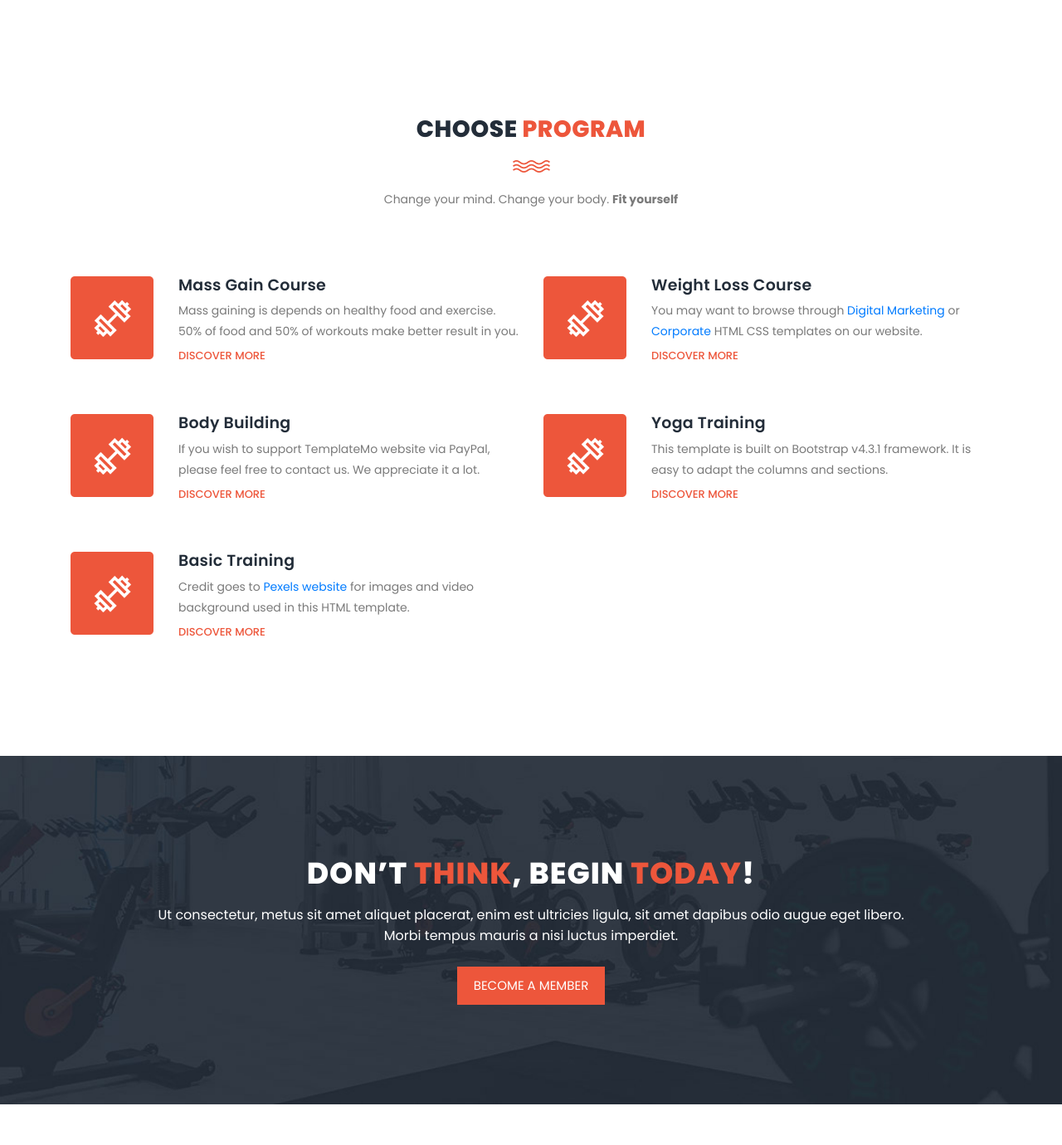
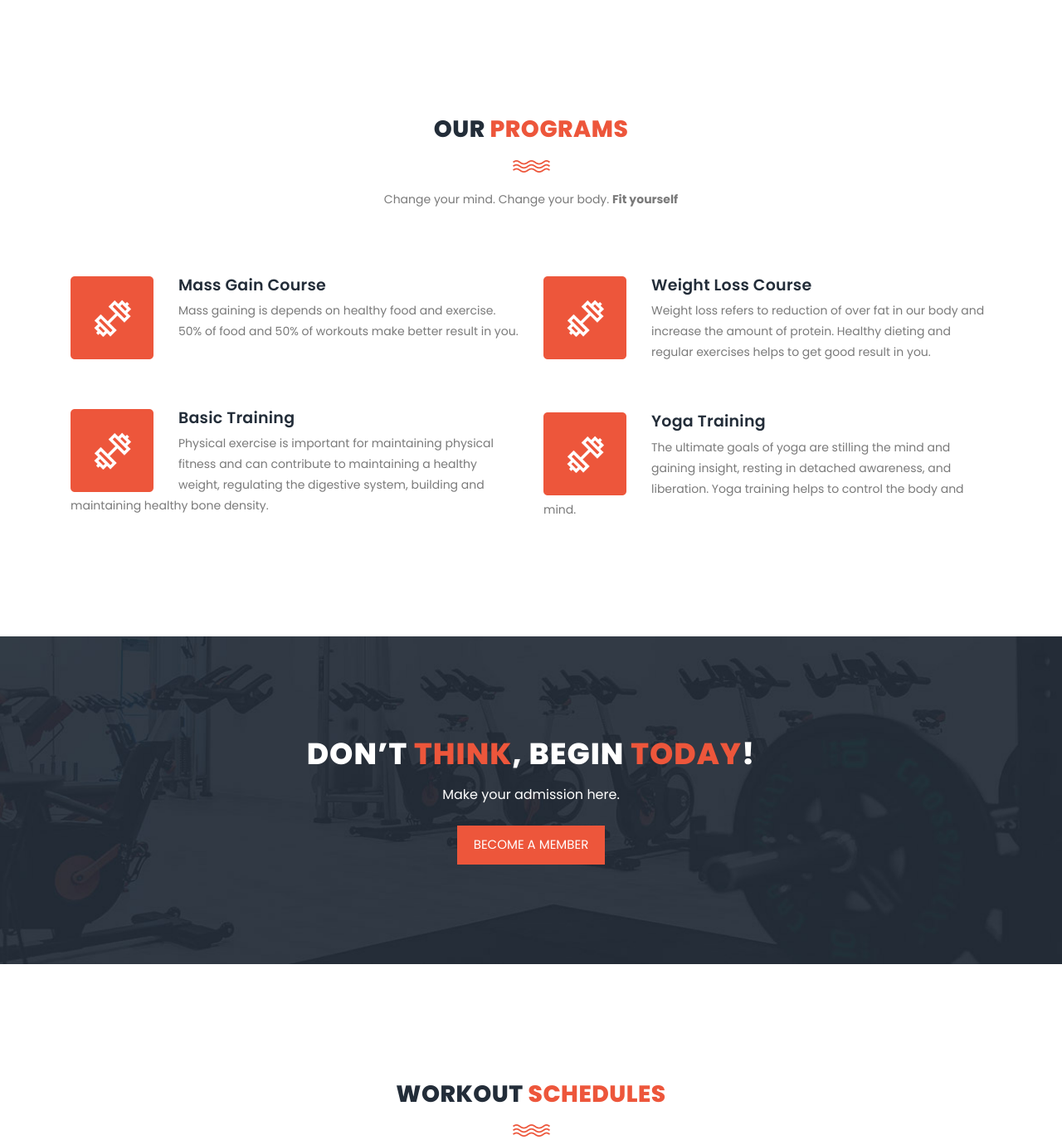
Before and after one commit to Shaheer-mhd/project, a Django app: page / in a window 1280 px wide. Shown: the part 801-2181 px from the top of the page at 83% size. Run offline with Django 4.2, Linux system fonts and the light colour scheme; some libraries are stand-ins or nearby versions.

Commit message:
vs code to git

```diff
--- a/mygym/settings.py
+++ b/mygym/settings.py
@@ -25,7 +25,7 @@ SECRET_KEY = 'django-insecure-53!u&0od4-%@#7$@f1!+mf-!c(mhvv-u+!p#4!zfy0(*f%ae$0
 # SECURITY WARNING: don't run with debug turned on in production!
 DEBUG = True
 
-ALLOWED_HOSTS = []
+ALLOWED_HOSTS = ['3.86.50.24']
 
 
 # Application definition
--- a/templates/index.html
+++ b/templates/index.html
@@ -18,6 +18,8 @@
   border-radius: 50%;
   display: inline-block;
 }
+
+
 
 
     </style>
@@ -65,7 +67,7 @@
                     <!-- ***** Menu Start ***** -->
                     <ul class="nav">
                         <li class="scroll-to-section"><a href="#top" class="active">Home</a></li>
-                        <li class="scroll-to-section"><a href="#features">About</a></li>
+                        <li class="scroll-to-section"><a href="#features">Programs</a></li>
                         <li class="scroll-to-section"><a href="#our-classes">Classes</a></li>
                         <li class="scroll-to-section"><a href="#schedule">Schedules</a></li>
                         <li class="scroll-to-section"><a href="#contact-us">Contact</a></li>
@@ -106,7 +108,7 @@
         <div class="row">
             <div class="col-lg-6 offset-lg-3">
                 <div class="section-heading">
-                    <h2>Choose <em>Program</em></h2>
+                    <h2>Our <em>Programs</em></h2>
                     <img src="{% static 'assets/images/line-dec.png' %}" alt="waves">
                     <p>Change your mind. Change your body. <b>Fit yourself</b></p>
                 </div>
@@ -121,29 +123,20 @@
                             <h4>Mass gain course</h4>
                             <p>Mass gaining is depends on healthy food and exercise. 50% of food and 50% of workouts
                                 make better result in you.</p>
-                            <a href="{% url 'home:gain' %}" class="text-button">Discover More</a>
+
                         </div>
                     </li>
-                    <li class="feature-item">
-                        <div class="left-icon">
-                            <img src="{% static 'assets/images/features-first-icon.png' %}" alt="second one">
-                        </div>
-                        <div class="right-content">
-                            <h4>Body building</h4>
-                            <p>If you wish to support TemplateMo website via PayPal, please feel free to contact us. We
-                                appreciate it a lot.</p>
-                            <a href="#" class="text-button">Discover More</a>
-                        </div>
-                    </li>
+
                     <li class="feature-item">
                         <div class="left-icon">
                             <img src="{% static 'assets/images/features-first-icon.png' %}" alt="third gym training">
                         </div>
                         <div class="right-content">
                             <h4>Basic training</h4>
-                            <p>Credit goes to <a rel="nofollow" href="https://www.pexels.com" target="_blank">Pexels
-                                website</a> for images and video background used in this HTML template.</p>
-                            <a href="#" class="text-button">Discover More</a>
+                            <p>Physical exercise is important for maintaining physical fitness and can contribute to
+                                maintaining a healthy weight, regulating the digestive system, building and maintaining
+                                healthy bone density.</p>
+
                         </div>
                     </li>
                 </ul>
@@ -156,12 +149,10 @@
                         </div>
                         <div class="right-content">
                             <h4>Weight loss course</h4>
-                            <p>You may want to browse through <a rel="nofollow"
-                                                                 href="https://templatemo.com/tag/digital-marketing"
-                                                                 target="_parent">Digital Marketing</a> or <a
-                                    href="https://templatemo.com/tag/corporate">Corporate</a> HTML CSS templates on our
-                                website.</p>
-                            <a href="#" class="text-button">Discover More</a>
+                            <p>Weight loss refers to reduction of over fat in our body and increase the amount of
+                                protein.
+                                Healthy dieting and regular exercises helps to get good result in you.</p>
+
                         </div>
                     </li>
                     <li class="feature-item">
@@ -170,9 +161,9 @@
                         </div>
                         <div class="right-content">
                             <h4>Yoga Training</h4>
-                            <p>This template is built on Bootstrap v4.3.1 framework. It is easy to adapt the columns and
-                                sections.</p>
-                            <a href="#" class="text-button">Discover More</a>
+                            <p>The ultimate goals of yoga are stilling the mind and gaining insight, resting in detached
+                                awareness, and liberation. Yoga training helps to control the body and mind.</p>
+
                         </div>
                     </li>
 
@@ -190,8 +181,7 @@
             <div class="col-lg-10 offset-lg-1">
                 <div class="cta-content">
                     <h2>Don’t <em>think</em>, begin <em>today</em>!</h2>
-                    <p>Ut consectetur, metus sit amet aliquet placerat, enim est ultricies ligula, sit amet dapibus odio
-                        augue eget libero. Morbi tempus mauris a nisi luctus imperdiet.</p>
+                    <p>Make your admission here. </p>
                     <div class="main-button scroll-to-section">
                         <a href="#our-classes">Become a member</a>
                     </div>
@@ -236,7 +226,7 @@
             <div class="col-lg-8">
                 <section class='tabs-content'>
                     <article id='tabs-1'>
-                        <img src="{% static 'assets/images/chestday.jpg' %}" alt="monday" >
+                        <img src="{% static 'assets/images/chestday.jpg' %}" alt="monday">
                         <h4><em><u>Chest Day</u></em></h4>
                         <div class="row">
                             <span class="circle" align="center">1</span>
@@ -267,7 +257,7 @@
                                 <li>15 sec rest</li>
                                 </ul>
                             </div>
-                            <span class="circle" align="center">2</span>
+                            <span class="circle" align="center">5</span>
                             <div class="col-lg-4">
                                 <ul>
                                     <u>Barbell Incline Press</u></ul>
@@ -286,7 +276,7 @@
                                 <li>15 sec rest</li>
                                 </ul>
                             </div>
-                             <span class="circle" align="center">3</span>
+                            <span class="circle" align="center">6</span>
                             <div class="col-lg-4">
                                 <ul>
                                     <u>Decline barbell press</u></ul>
@@ -344,8 +334,7 @@
                 <div class="section-heading dark-bg">
                     <h2>Classes <em>Schedule</em></h2>
                     <img src="{% static 'assets/images/line-dec.png' %}" alt="">
-                    <p>Nunc urna sem, laoreet ut metus id, aliquet consequat magna. Sed viverra ipsum dolor, ultricies
-                        fermentum massa consequat eu.</p>
+                    <p>Daily class time schedule. Add on class times are given below</p>
                 </div>
             </div>
         </div>
@@ -369,7 +358,7 @@
                             <td class="day-time">Fitness Class</td>
                             <td class="monday ts-item show" data-tsmeta="monday">10:00AM - 11:30AM</td>
                             <td class="tuesday ts-item" data-tsmeta="tuesday">2:00PM - 3:30PM</td>
-                            <td>William G. Stewart</td>
+                            <td>Trainer Sameer</td>
                         </tr>
                         <tr>
                             <td class="day-time">Muscle Training</td>
@@ -377,25 +366,25 @@
                             <td class="thursday friday ts-item" data-tsmeta="thursday" data-tsmeta="friday">2:00PM -
                                 3:30PM
                             </td>
-                            <td>Paul D. Newman</td>
+                            <td>Trainer Mujeeb</td>
                         </tr>
                         <tr>
                             <td class="day-time">Body Building</td>
                             <td class="tuesday ts-item" data-tsmeta="tuesday">10:00AM - 11:30AM</td>
                             <td class="monday ts-item show" data-tsmeta="monday">2:00PM - 3:30PM</td>
-                            <td>Boyd C. Harris</td>
+                            <td>Trainer Sharath</td>
                         </tr>
                         <tr>
                             <td class="day-time">Yoga Training Class</td>
                             <td class="wednesday ts-item" data-tsmeta="wednesday">10:00AM - 11:30AM</td>
                             <td class="friday ts-item" data-tsmeta="friday">2:00PM - 3:30PM</td>
-                            <td>Hector T. Daigle</td>
+                            <td>Trainer Anne marry</td>
                         </tr>
                         <tr>
                             <td class="day-time">Advanced Training</td>
                             <td class="thursday ts-item" data-tsmeta="thursday">10:00AM - 11:30AM</td>
                             <td class="wednesday ts-item" data-tsmeta="wednesday">2:00PM - 3:30PM</td>
-                            <td>Bret D. Bowers</td>
+                            <td>Trainer Metalda</td>
                         </tr>
                         </tbody>
                     </table>
@@ -413,8 +402,7 @@
                 <div class="section-heading">
                     <h2>Expert <em>Trainers</em></h2>
                     <img src="{% static 'assets/images/line-dec.png' %}" alt="">
-                    <p>Nunc urna sem, laoreet ut metus id, aliquet consequat magna. Sed viverra ipsum dolor, ultricies
-                        fermentum massa consequat eu.</p>
+                    <p>Our expert trainers. They will helps out to fulfill your goals.</p>
                 </div>
             </div>
         </div>
@@ -425,10 +413,9 @@
                         <img src="{% static 'assets/images/first-trainer.jpg' %}" alt="">
                     </div>
                     <div class="down-content">
-                        <span>Strength Trainer</span>
-                        <h4>Bret D. Bowers</h4>
-                        <p>Bitters cliche tattooed 8-bit distillery mustache. Keytar succulents gluten-free vegan
-                            church-key pour-over seitan flannel.</p>
+                        <span>Lady Trainer</span>
+                        <h4>Metalda</h4>
+                        <p>Metalda is lady trainer in our club. </p>
                         <ul class="social-icons">
                             <li><a href="#"><i class="fa fa-facebook"></i></a></li>
                             <li><a href="#"><i class="fa fa-twitter"></i></a></li>
@@ -536,7 +523,7 @@
     <div class="container">
         <div class="row">
             <div class="col-lg-12">
-                <p>Thank you for visiting us - <i><b>power world </b></i></p>
+                <p>Thank you for visiting us - <i><b>Health Club </b></i></p>
 
                 <!-- You shall support us a little via PayPal to info@templatemo.com -->
 
```
